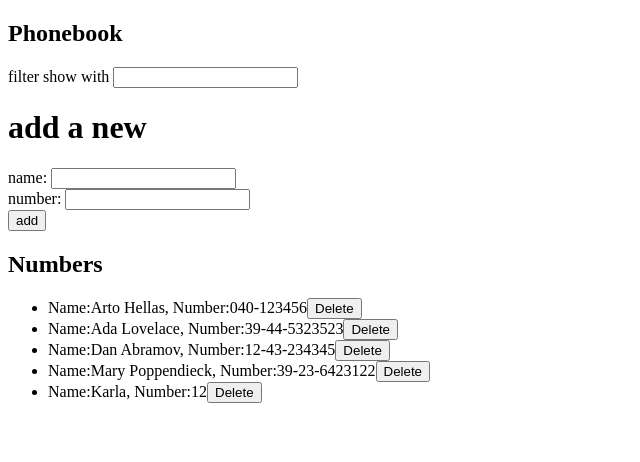
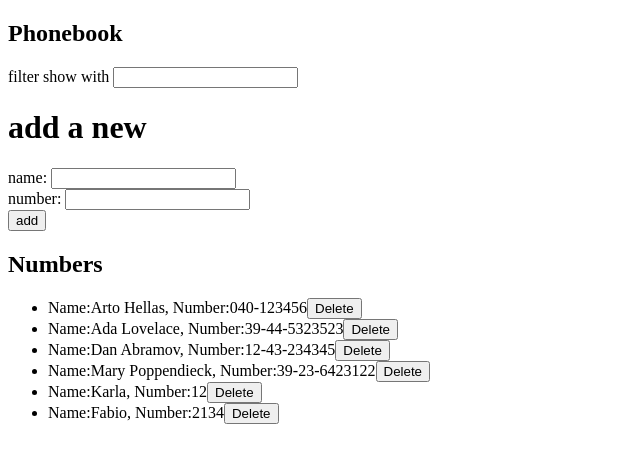
Before and after one commit to CamachoMoises/FullStackOpen, a React (Create React App) app in the folder part2/phonebook/: page / in a window 1280 px wide. Shown: the top 462 px of the page, without its empty margins (0-640 px from the left). Built offline with nearby package versions, Linux system fonts and the light colour scheme; data requests are answered from the project's data file.

Commit message:
Exercise 2.19

```diff
--- a/part2/phonebook/db.json
+++ b/part2/phonebook/db.json
@@ -24,6 +24,11 @@
       "name": "Karla",
       "number": "12",
       "id": 5
+    },
+    {
+      "name": "Fabio",
+      "number": "2134",
+      "id": 6
     }
   ]
 }
--- a/part2/phonebook/src/App.js
+++ b/part2/phonebook/src/App.js
@@ -3,12 +3,15 @@
 import PersonForm from "./components/personForm";
 import Persons from "./components/persons";
 import personService from "./service/person";
+import Notification from "./components/notification"
 
 const App = () => {
   const [persons, setPersons] = useState([]);
   const [newName, setNewName] = useState("");
   const [newNumber, setNewNumber] = useState("");
   const [fillterName, setFilterName] = useState("");
+  const [notification, setNotification]=useState("");
+
   const handleNameChange = (event) => setNewName(event.target.value);
   const handleNumberChange = (event) => setNewNumber(event.target.value);
 
@@ -37,6 +40,9 @@
         setPersons(persons.concat(returnedPerson));
         setNewName("");
         setNewNumber("");
+        setNotification(`added ${newName}`);
+        setTimeout(()=>setNotification(""),2000)
+
       });
     } else {
       repeated++
@@ -52,6 +58,8 @@
           setPersons(persons.filter(per=>per.id===repeated))
         });
         setNewNumber("");
+        setNotification(`Update ${newName}`);
+        setTimeout(()=>setNotification(""),2000)
       }
       setNewName("");
     }
@@ -67,6 +75,7 @@
   return (
     <div>
       <h2>Phonebook</h2>
+      <Notification message={notification}/>
       <Filter fillterName={fillterName} handleFilterChange={handleFilterChange} />
       <h1> add a new </h1>
       <PersonForm newName={newName} newNumber={newNumber} handleNameChange={handleNameChange} handleNumberChange={handleNumberChange} AddPerson={AddPerson} />
--- /dev/null
+++ b/part2/phonebook/src/components/notification.js
@@ -0,0 +1,15 @@
+import React from "react"
+
+const Notification=({message})=>{
+    if (message==="") return null
+
+    return(
+        <div className="notification" >
+            {message}
+        </div>
+    )
+
+
+}
+
+export default Notification
--- a/part2/phonebook/src/index.css
+++ b/part2/phonebook/src/index.css
@@ -1,13 +1,9 @@
-body {
-  margin: 0;
-  font-family: -apple-system, BlinkMacSystemFont, 'Segoe UI', 'Roboto', 'Oxygen',
-    'Ubuntu', 'Cantarell', 'Fira Sans', 'Droid Sans', 'Helvetica Neue',
-    sans-serif;
-  -webkit-font-smoothing: antialiased;
-  -moz-osx-font-smoothing: grayscale;
+.notification {
+  color: green;
+  background: lightgrey;
+  font-size: 20px;
+  border-style: solid;
+  border-radius: 5px;
+  padding: 10px;
+  margin-bottom: 10px;
 }
-
-code {
-  font-family: source-code-pro, Menlo, Monaco, Consolas, 'Courier New',
-    monospace;
-}
--- a/part2/phonebook/src/index.js
+++ b/part2/phonebook/src/index.js
@@ -1,5 +1,6 @@
 import React from "react";
 import ReactDOM from "react-dom";
 import App from "./App";
+import "./index.css";
 
 ReactDOM.render(<App />, document.getElementById("root"));
```
